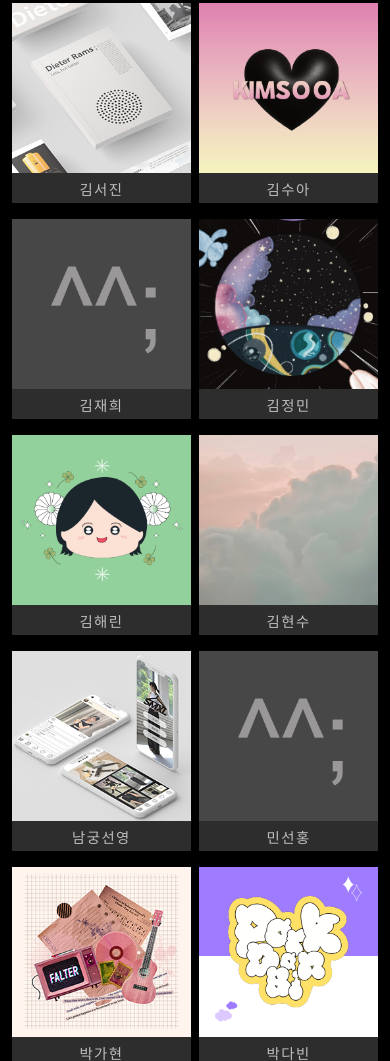
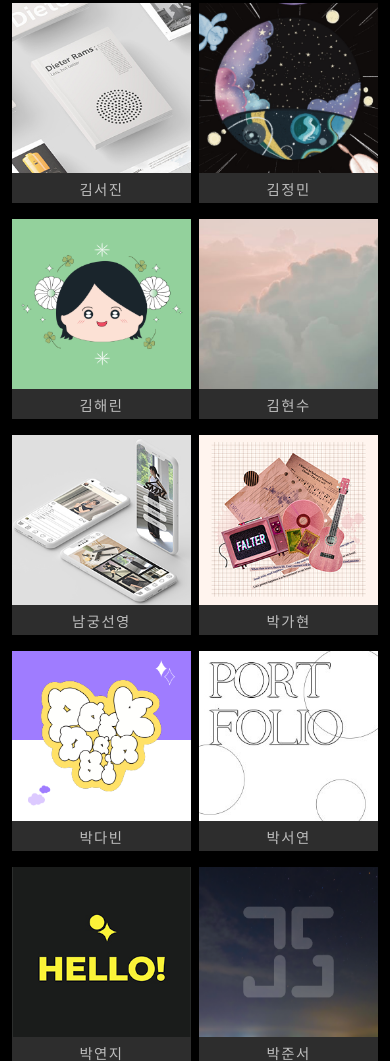
Before and after one commit to yuhanvd/2022exhibition, a plain HTML site: page index.html in a window 390 px wide. Shown: the part 1378-2439 px from the top of the page. Drawn offline with nearby package versions, Linux system fonts and the light colour scheme; a web font is replaced by a local one.

Commit message:
Add files via upload

```diff
--- a/css/master.css
+++ b/css/master.css
@@ -148,7 +148,7 @@ section{
 .wrap2 {
     display: grid;
     grid-template-columns: repeat(4, 1fr);
-    grid-template-rows: repeat(14, 1fr);
+    grid-template-rows: repeat(12, 1fr);
     grid-column-gap: 4px;
     grid-row-gap: 8px;
     }
--- a/css/media.css
+++ b/css/media.css
@@ -116,7 +116,7 @@
         width: 94vw;
         display: grid;
         grid-template-columns: repeat(2, 1fr);
-        grid-template-rows: repeat(26, 1fr);
+        grid-template-rows: repeat(25, 1fr);
         grid-column-gap: 2vw;
         grid-row-gap: 6px;
         margin: 0 auto;
--- a/index.html
+++ b/index.html
@@ -48,20 +48,20 @@
                 <a href="https://dooley1575.github.io/Kwons-Portfolio/" target="_blank"><div class="po_wrap" data-aos="fade-up" data-aos-easing="linear"><div class="po_box ph05"></div><div class="po_txt">김민권</div></div></a>
                 <a href="https://ksypp.github.io/portfolio/" target="_blank"><div class="po_wrap" data-aos="fade-up" data-aos-easing="linear"><div class="po_box ph06"></div><div class="po_txt">김서연</div></div></a>
                 <a href="https://tjdjwls.github.io/portfolio/" target="_blank"><div class="po_wrap" data-aos="fade-up" data-aos-easing="linear"><div class="po_box ph07"></div><div class="po_txt">김서진</div></div></a>
-                <a href=""><div class="po_wrap" data-aos="fade-up" data-aos-easing="linear"><div class="po_box ph08"></div><div class="po_txt">김수아</div></div></a>
+                <!--<a href=""><div class="po_wrap" data-aos="fade-up" data-aos-easing="linear"><div class="po_box ph08"></div><div class="po_txt">김수아</div></div></a>-->
                 <!--st09 김은빈 취업으로 누락-->
-                <a href=""><div class="po_wrap" data-aos="fade-up" data-aos-easing="linear"><div class="po_box ph00"></div><div class="po_txt">김재희</div></div></a>
+                <!--<a href=""><div class="po_wrap" data-aos="fade-up" data-aos-easing="linear"><div class="po_box ph00"></div><div class="po_txt">김재희</div></div></a>-->
                 <a href="https://jeongmin6.github.io/KJM-Portfolio/" target="_blank"><div class="po_wrap" data-aos="fade-up" data-aos-easing="linear"><div class="po_box ph11"></div><div class="po_txt">김정민</div></div></a>
                 <a href="https://hmnyaringhome.github.io/Kimhaerin_portfolio/" target="_blank"><div class="po_wrap" data-aos="fade-up" data-aos-easing="linear"><div class="po_box ph12"></div><div class="po_txt">김해린</div></div></a>
                 <a href="https://kimhyunsoo0822.github.io/Portfolio/" target="_blank"><div class="po_wrap" data-aos="fade-up" data-aos-easing="linear"><div class="po_box ph13"></div><div class="po_txt">김현수</div></div></a>
                 <a href="https://skarndtjsdud.github.io/SUN-PORTFOLIO/" target="_blank"><div class="po_wrap" data-aos="fade-up" data-aos-easing="linear"><div class="po_box ph14"></div><div class="po_txt">남궁선영</div></div></a>
                 <!--<a href=""><div class="po_wrap" data-aos="fade-up" data-aos-easing="linear"><div class="po_box ph00"></div><div class="po_txt">남유정</div></div></a>-->
-                <a href=""><div class="po_wrap" data-aos="fade-up" data-aos-easing="linear"><div class="po_box ph00"></div><div class="po_txt">민선홍</div></div></a>
+                <!--<a href=""><div class="po_wrap" data-aos="fade-up" data-aos-easing="linear"><div class="po_box ph00"></div><div class="po_txt">민선홍</div></div></a>-->
                 <a href="https://gitgh106.github.io/portfolio/" target="_blank"><div class="po_wrap" data-aos="fade-up" data-aos-easing="linear"><div class="po_box ph17"></div><div class="po_txt">박가현</div></div></a>
                 <a href="https://zzanging.github.io/PARKDABIN/parkdabin_web/main.html" target="_blank"><div class="po_wrap" data-aos="fade-up" data-aos-easing="linear"><div class="po_box ph18"></div><div class="po_txt">박다빈</div></div></a>
                 <a href="https://seooyeon.github.io/portfolio/" target="_blank"><div class="po_wrap" data-aos="fade-up" data-aos-easing="linear"><div class="po_box ph19"></div><div class="po_txt">박서연</div></div></a>
                 <a href="https://duswl02.github.io/portfolio/" target="_blank"><div class="po_wrap" data-aos="fade-up" data-aos-easing="linear"><div class="po_box ph20"></div><div class="po_txt">박연지</div></div></a>
-                <a href="https://pjseo1017.github.io/portfolio/index.html" target="_blank"><div class="po_wrap" data-aos="fade-up" data-aos-easing="linear"><div class="po_box ph21"></div><div class="po_txt">박준서</div></div></a>
+                <a href="https://pjseo1017.github.io/portfolio/" target="_blank"><div class="po_wrap" data-aos="fade-up" data-aos-easing="linear"><div class="po_box ph21"></div><div class="po_txt">박준서</div></div></a>
                 <a href="https://exqero.github.io/Portfolio/" target="_blank"><div class="po_wrap" data-aos="fade-up" data-aos-easing="linear"><div class="po_box ph22"></div><div class="po_txt">박지우</div></div></a>
                 <!--st22 박지혜 취업으로 누락-->
                 <a href="https://bluelynn2163.github.io/portfolio/" target="_blank"><div class="po_wrap" data-aos="fade-up" data-aos-easing="linear"><div class="po_box ph24"></div><div class="po_txt">박채린</div></div></a>
@@ -69,7 +69,7 @@
                 <a href="https://dada1064.github.io/202109004/" target="_blank"><div class="po_wrap" data-aos="fade-up" data-aos-easing="linear"><div class="po_box ph26"></div><div class="po_txt">손다혜</div></div></a>
                 <a href="https://wkdbdutls123.github.io/Sin-portfolio/" target="_blank"><div class="po_wrap" data-aos="fade-up" data-aos-easing="linear"><div class="po_box ph27"></div><div class="po_txt">신현서</div></div></a>
                 <a href="https://ahnsebeen.github.io/Ahnsebeen/" target="_blank"><div class="po_wrap" data-aos="fade-up" data-aos-easing="linear"><div class="po_box ph28"></div><div class="po_txt">안세빈</div></div></a>
-                <a href="https://yg825.github.io/hahhahahah/5" target="_blank"><div class="po_wrap" data-aos="fade-up" data-aos-easing="linear"><div class="po_box ph29"></div><div class="po_txt">안영경</div></div></a>
+                <a href="https://yg825.github.io/hahhahahah/" target="_blank"><div class="po_wrap" data-aos="fade-up" data-aos-easing="linear"><div class="po_box ph29"></div><div class="po_txt">안영경</div></div></a>
                 <a href="https://useock.github.io/201909018portfolio/" target="_blank"><div class="po_wrap" data-aos="fade-up" data-aos-easing="linear"><div class="po_box ph30"></div><div class="po_txt">양우석</div></div></a>
                 <a href="https://diddbswjd01.github.io/yang/" target="_blank"><div class="po_wrap" data-aos="fade-up" data-aos-easing="linear"><div class="po_box ph31"></div><div class="po_txt">양윤정</div></div></a>
                 <a href="https://chwef.github.io/PORTFOLIO/" target="_blank"><div class="po_wrap" data-aos="fade-up" data-aos-easing="linear"><div class="po_box ph32"></div><div class="po_txt">양채은</div></div></a>
@@ -77,7 +77,7 @@
                 <a href="https://yoonseyoung00.github.io/PORTFOLIO/" target="_blank"><div class="po_wrap" data-aos="fade-up" data-aos-easing="linear"><div class="po_box ph34"></div><div class="po_txt">윤세영</div></div></a>
                 <a href="https://yoonyeonwoo.github.io/yeonwoo/" target="_blank"><div class="po_wrap" data-aos="fade-up" data-aos-easing="linear"><div class="po_box ph35"></div><div class="po_txt">윤연우</div></div></a>
                 <a href="https://asor585686.github.io/test1/ko.html" target="_blank"><div class="po_wrap" data-aos="fade-up" data-aos-easing="linear"><div class="po_box ph36"></div><div class="po_txt">윤채은</div></div></a>
-                <a href=" https://yang-gyu.github.io/CDPF/" target="_blank"><div class="po_wrap" data-aos="fade-up" data-aos-easing="linear"><div class="po_box ph37"></div><div class="po_txt">이양규</div></div></a>
+                <a href="https://yang-gyu.github.io/CDPF/" target="_blank"><div class="po_wrap" data-aos="fade-up" data-aos-easing="linear"><div class="po_box ph37"></div><div class="po_txt">이양규</div></div></a>
                 <a href="st38/index.html"><div class="po_wrap" data-aos="fade-up" data-aos-easing="linear"><div class="po_box ph38"></div><div class="po_txt">이예원</div></div></a>
                 <a href="https://yuzatea.github.io/Portfolio_LeeEunJ/" target="_blank"><div class="po_wrap" data-aos="fade-up" data-aos-easing="linear"><div class="po_box ph39"></div><div class="po_txt">이은지</div></div></a>
                 <!--st40 이정우 미제출-->
@@ -93,7 +93,7 @@
                 <a href="https://dongne12345.github.io/Jo_Yoon_Gi_Portfolio_Web_2022/" target="_blank"><div class="po_wrap" data-aos="fade-up" data-aos-easing="linear"><div class="po_box ph50"></div><div class="po_txt">조윤기</div></div></a>
                 <a href="st51/index.html" target="_blank"><div class="po_wrap" data-aos="fade-up" data-aos-easing="linear"><div class="po_box ph51"></div><div class="po_txt">조현민</div></div></a>
                 <a href="https://tr1lli0n.github.io/portfolio/" target="_blank"><div class="po_wrap" data-aos="fade-up" data-aos-easing="linear"><div class="po_box ph52"></div><div class="po_txt">조혜민</div></div></a>
-                <a href=""><div class="po_wrap" data-aos="fade-up" data-aos-easing="linear"><div class="po_box ph53"></div><div class="po_txt">최민지</div></div></a>
+                <a href="#"><div class="po_wrap" data-aos="fade-up" data-aos-easing="linear"><div class="po_box ph53"></div><div class="po_txt">최민지</div></div></a>
                 <a href="https://cys9254.github.io/protfolio/intro.html" target="_blank"><div class="po_wrap" data-aos="fade-up" data-aos-easing="linear"><div class="po_box ph54"></div><div class="po_txt">최연수</div></div></a>
                 <a href="https://hansol8934.github.io/hansol_portfolio/" target="_blank"><div class="po_wrap" data-aos="fade-up" data-aos-easing="linear"><div class="po_box ph55"></div><div class="po_txt">한 솔</div></div></a>
                 <a href="https://hongsujiim.github.io/Designer-hongsuji-portfolio/" target="_blank"><div class="po_wrap" data-aos="fade-up" data-aos-easing="linear"><div class="po_box ph56"></div><div class="po_txt">홍수지</div></div></a>
```
